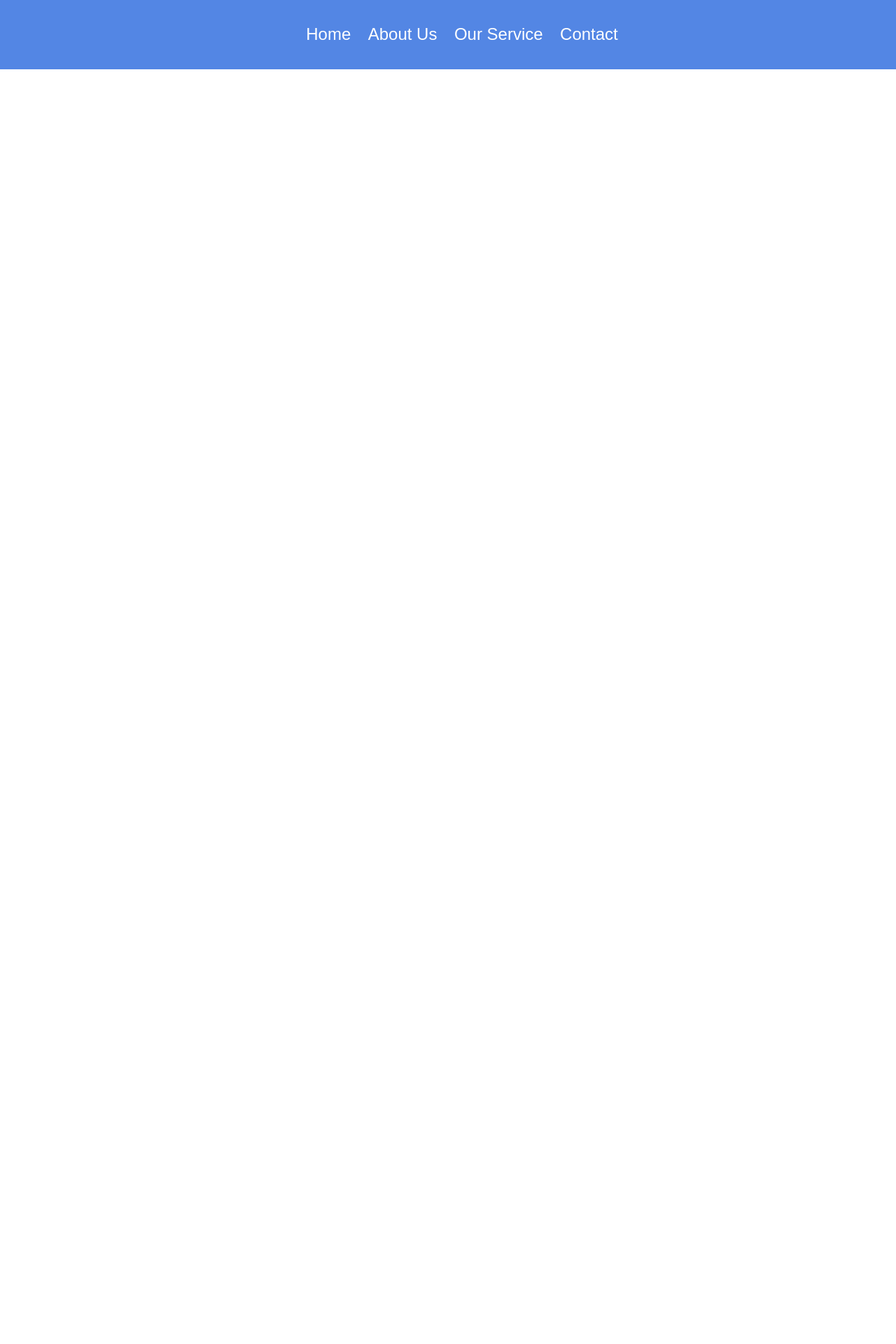
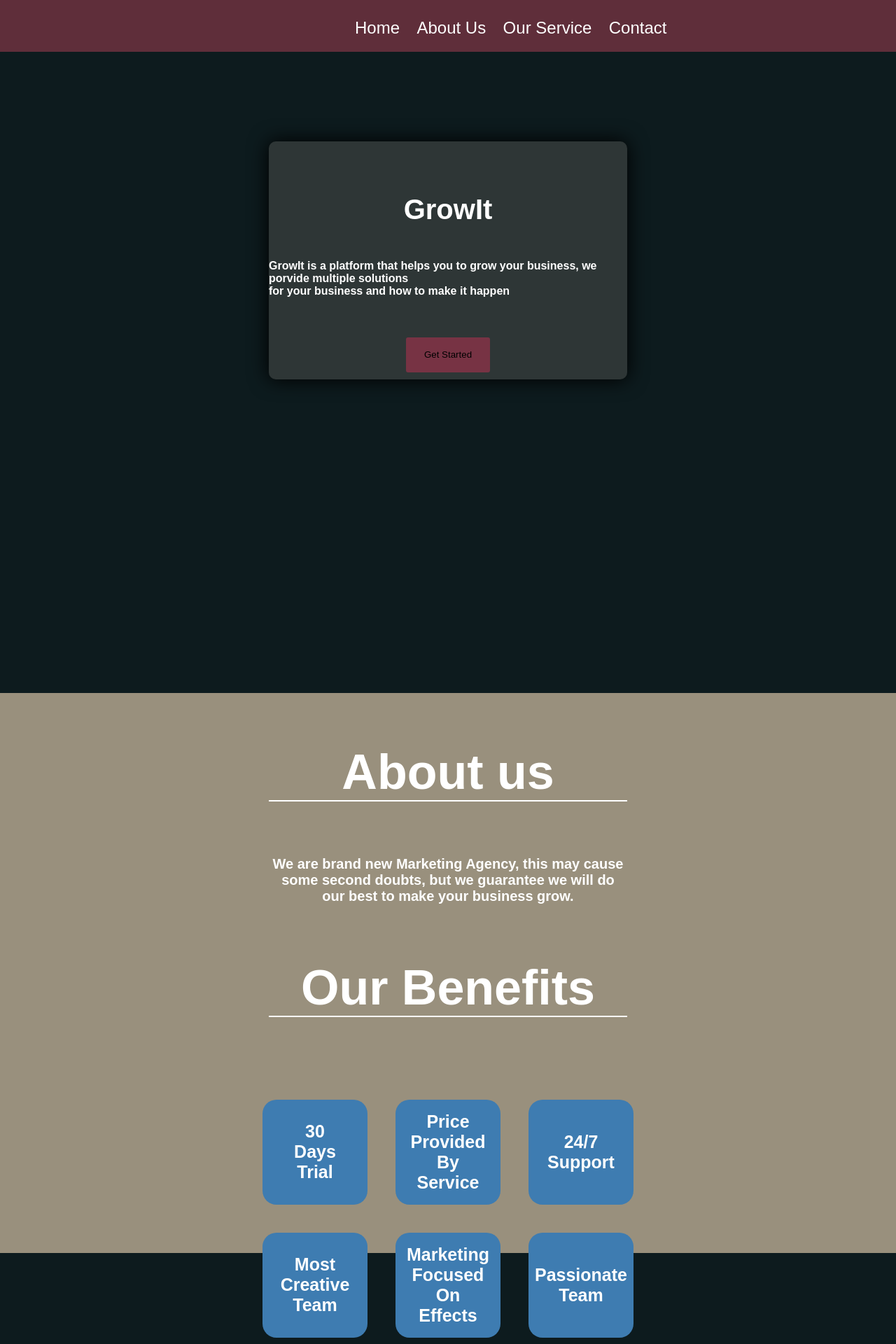
Before and after one commit to QQoKKa/MarketingSite, a PHP site: page /pages/index.html in a window 1280 px wide. Shown: the top 1920 px of the page at 70% size. Before the commit the page ends 99 px from the top, so only its background shows below. Run offline with PHP 8.4, Linux system fonts and the light colour scheme.

Commit message:
Added About Us

```diff
--- a/pages/index.html
+++ b/pages/index.html
@@ -4,26 +4,49 @@
     <meta charset="UTF-8">
     <meta http-equiv="X-UA-Compatible" content="IE=edge">
     <meta name="viewport" content="width=device-width, initial-scale=1.0">
+    <script src="https://ajax.googleapis.com/ajax/libs/jquery/3.6.1/jquery.min.js"></script>
     <link rel="stylesheet" href="/MarketingSite/styles/style.css">
     <title>GrowIt</title>
 </head>
 <body>
     <header  class="  headercontainer">
-        <ul>
+        <ul class="navs">
             <li><a href="">Home</a></li>
             <li><a href="">About Us</a></li>
             <li><a href="">Our Service</a></li>
             <li><a href="">Contact</a></li>
         </ul>
     </header>
-    <section class="  sectioncontainer">
-        <div class="sectioncontainer aboutus">
+    <section class="sectioncontainer">
+        <div class=" sectioncontainerbox home">
+            <div class="homecontainer">
+                <h1 class="growhometext">GrowIt</h1>
+                <p>GrowIt is a platform that helps you to grow your business, we porvide multiple solutions<br>for your business and how to make it happen</p>
+                <button class="homebutton" >Get Started</button>
+            </div>
+        </div>
+        <div class="sectioncontainerbox aboutus">
+            <div class="aboutuscontainer">
+            <h1 class="abouttext">About us</h1>
+            <p class="aboutptext">
+                We are brand new Marketing Agency, this may cause some second doubts, but we guarantee we will do our best to make your business grow.
+            </p>
+            <h1 class="abouttext" >Our Benefits</h1>
+            <p class="aboutptext"></p>
+            <div class="aboutgridcontainer">
+                <div class="gridbox daystrial">30<br>Days<br> Trial</div>
+                <div class="gridbox Price">Price<br>Provided<br>By<br>Service</div>
+                <div class="gridbox Support">24/7<br>Support</div>
+                <div class="gridbox creativity">Most<br>Creative<br>Team</div>
+                <div class="gridbox marketing">Marketing<br>Focused<br>On<br>Effects</div>
+                <div class="gridbox passion">Passionate<br>Team</div>
+            </div>
+        </div>
+        </div>
+        <div class="sectioncontainerbox service">
 
         </div>
-        <div class="sectioncontainer service">
-
-        </div>
-        <div class="sectioncontainer contact">
+        <div class="sectioncontainerbo contact">
 
         </div>
     </section>
@@ -35,5 +58,6 @@
             <li><a href="">Contact</a></li>
         </ol>
     </footer>
+    <script src="/MarketingSite/scripts/script.js"></script>
 </body>
 </html>
--- a/styles/style.css
+++ b/styles/style.css
@@ -2,17 +2,129 @@ body {
     font-family: Arial, Helvetica, sans-serif;
     margin: 0;
     padding: 0;
+    background-color: #0D1B1E;
+    overflow-x: hidden;
 }
 .headercontainer {
+    position: sticky;
+    position: -webkit-sticky;
+    padding-top: 0.8%;
+    top: 0;
+    background: #5f2e3a;
+    width: 100vw;
+    height: 8vh;
+    z-index: 1;
+}
+.navs {
+    margin-left: 35.7%;
+}
+
+.sectioncontainerbox {
+    width: 100vw;
+    height: 90.5vh;
+}
+
+.homecontainer {
     display: flex;
     flex-direction: column;
-    justify-content: space-between;
     align-items: center;
-    padding-top: 1.5%;
-    top: 0;
-    background: #5386E4;
-    width: 100vw;
-    height: 10vh;
+    padding-top: 100px;
+    margin: 10% 30%;
+    background: #2E3636;
+    box-shadow: 0px 0px 28px 1px rgb(0, 0, 0);
+    border-radius: 10px;
+    width: 40vw;
+    height: 30vh;
+    color:  white;
+    font-weight: bold;
+}
+.growhometext {
+    font-size: 40px;
+    margin-top: -5%;
+}
+
+.homebutton {
+    border: none;
+    color: black;
+    background-color: #773344;
+    width: 120px;
+    height: 50px;
+    border-radius: 3px;
+    margin-top: 8%;
+}
+.homebutton:hover {
+    background-color: #773344d6;
+    color: white;
+    cursor: pointer;
+}
+
+.aboutus {
+background-color: #99907D;
+height: 100vh;
+}
+
+.aboutuscontainer {
+    display: flex;
+    flex-direction: column;
+    align-items: center;
+    padding-top: 15px;
+    margin: 5%;
+    border-radius: 10px;
+    color:  white;
+    font-weight: bold;
+}
+.abouttext {
+    font-size: 70px;
+    width: 40vw;
+    border-bottom: 2px solid white;
+    text-align: center;
+}
+.aboutptext {
+    font-size: 20px;
+    width: 40vw;
+    text-align: center;
+}
+.aboutgridcontainer {
+    display: grid;
+    grid-template-areas:
+    "a b c"
+    "d e f";
+}
+.daystrial {
+    grid-area: a;
+}
+.Price {
+    grid-area: b;
+}
+.Support {
+    grid-area: c;
+}
+.creativity {
+    grid-area: d;
+}
+.marketing {
+    grid-area: e;
+}
+.passion {
+    grid-area: f;
+}
+.gridbox {
+    font-size: 25px;
+    display: flex;
+    justify-content: center;
+    align-items: center;
+    text-align: center;
+    height: 150px;
+    width: 150px;
+    background-color: #3E7CB1;
+    border-radius: 20px;
+    margin: 20px;
+    transition: 1s;
+    cursor: pointer;
+}
+
+.gridbox:hover {
+    transform: scale(1.1);
 }
 
 li {
```
